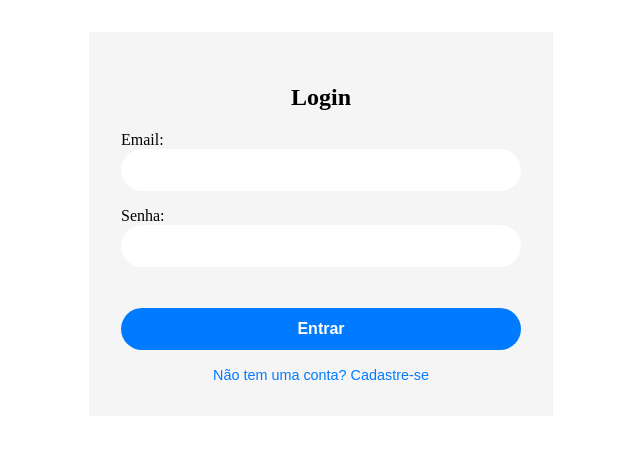
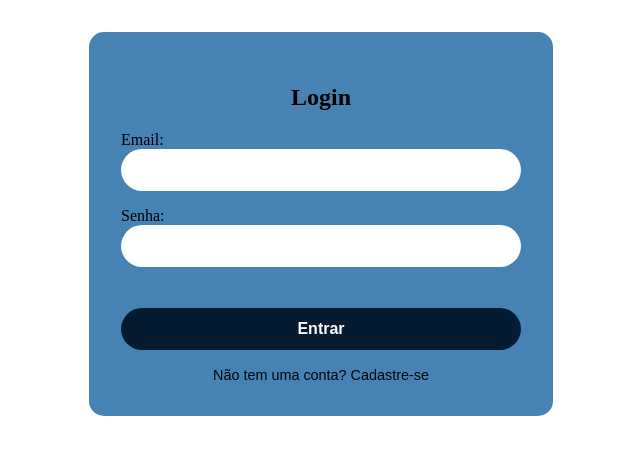
Before and after one commit to DaviSoaresA/ProjetoFinalReact, a React (Vite) app: page /login in a window 1280 px wide. Shown: the top 454 px of the page, without its empty margins (319-959 px from the left). Built offline with nearby package versions, Linux system fonts and the light colour scheme.

Commit message:
Estilizando pagina login

```diff
--- a/src/components/Footer/Footer.module.css
+++ b/src/components/Footer/Footer.module.css
@@ -1,7 +1,7 @@
 .footer {
     position: relative;
     width: 100%;
-    background-color: #333333;
+    background-color: #041b32;
     color: #ffffff;
     text-align: center;
     padding: 5px 0;
--- a/src/components/Header/Header.module.css
+++ b/src/components/Header/Header.module.css
@@ -4,7 +4,7 @@
     width: 100%;
     text-align: center;
     top: 0;
-    background-color: #333333;
+    background-color: #041b32;
     padding: 15px;
     z-index: 1000;
 }
--- a/src/pages/Login/Login.module.css
+++ b/src/pages/Login/Login.module.css
@@ -1,4 +1,3 @@
-/* Login.module.css */
 .loginContainer {
   display: flex;
   flex-direction: column;
@@ -7,7 +6,9 @@
   max-width: 400px;
   margin: 2rem auto;
   padding: 2rem;
-  background-color: #f5f5f5;
+  background-color: steelblue;
+  border-radius: 15px;
+
 }
 
 .form {
@@ -31,7 +32,7 @@
 
 .submitButton {
   padding: 0.75rem;
-  background-color: #007bff;
+  background-color: #041b32;
   color: #fff;
   font-size: 1rem;
   font-weight: bold;
@@ -48,7 +49,7 @@
 
 .toggleButton {
   background-color: transparent;
-  color: #007bff;
+  color: #030608;
   border: none;
   margin-top: 1rem;
   cursor: pointer;
```
